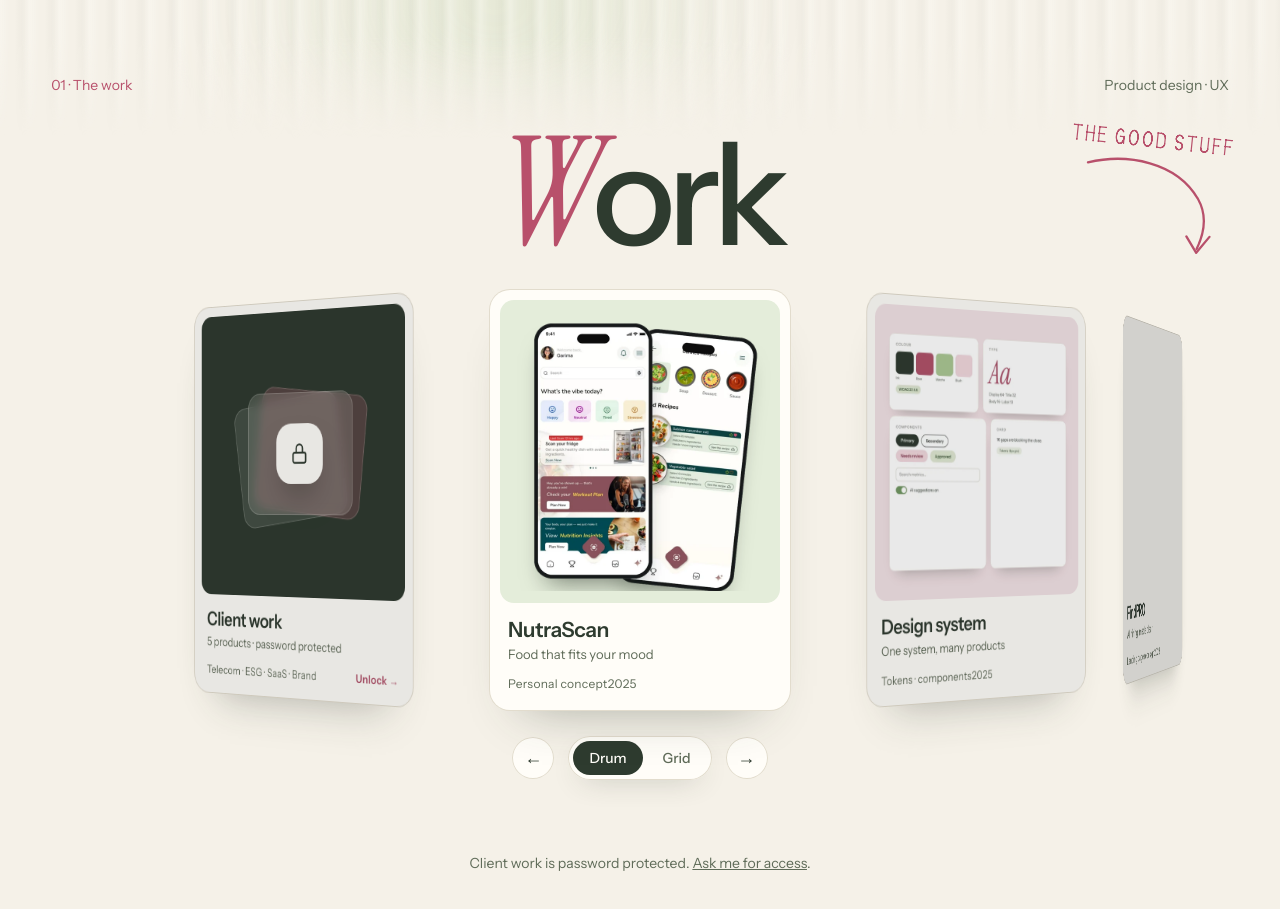
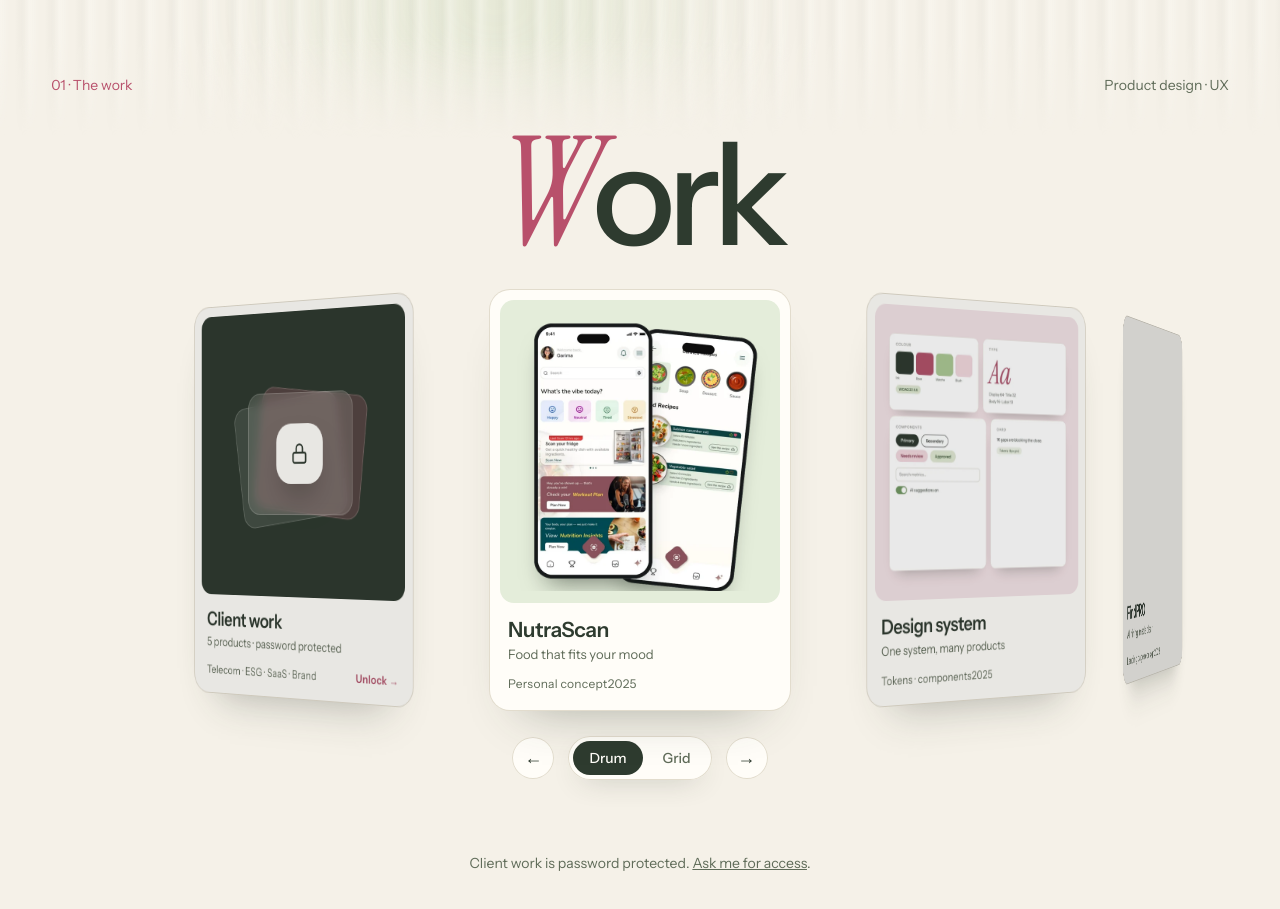
Before and after one commit to UshaTapal-L/UshaTapal-L.github.io, a plain HTML site: page v14.html in a window 1280 px wide. Shown: the part 1720-2629 px from the top of the page. Drawn offline with Linux system fonts and the light colour scheme.

Commit message:
Work heading: remove the 'the good stuff' doodle
Co-Authored-By: Claude Opus 5.5 <noreply@anthropic.com>
Claude-Session: https://claude.ai/code/session_01GUymvVu59LT6427H12zdcx

```diff
--- a/v14.html
+++ b/v14.html
@@ -75,7 +75,7 @@
     <section class="lt-work" id="work" aria-labelledby="work-h">
       <div class="lt-work__top"><span class="room-tag">01 · The work</span><span>Product design · UX</span></div>
       <span class="lt-rule" aria-hidden="true"></span>
-      <h2 class="lt-work__h" id="work-h"><em>W</em>ork<span class="dd dd--work" aria-hidden="true"><svg viewBox="0 0 160 120"><path class="dd-l" d="M10 20c40-14 92-10 118 26 10 14 12 30 4 52"/><path class="dd-l" d="M120 86l12 16 12-18"/></svg><b>the good stuff</b></span></h2>
+      <h2 class="lt-work__h" id="work-h"><em>W</em>ork</h2>
 
       <div class="wk" data-wk>
         <div class="dr" data-dr>
```
Also changed, not shown: v16.html (+1 -1 lines).
